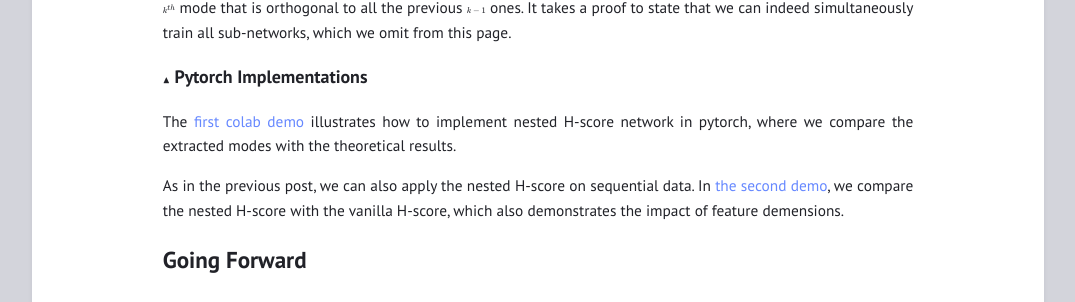
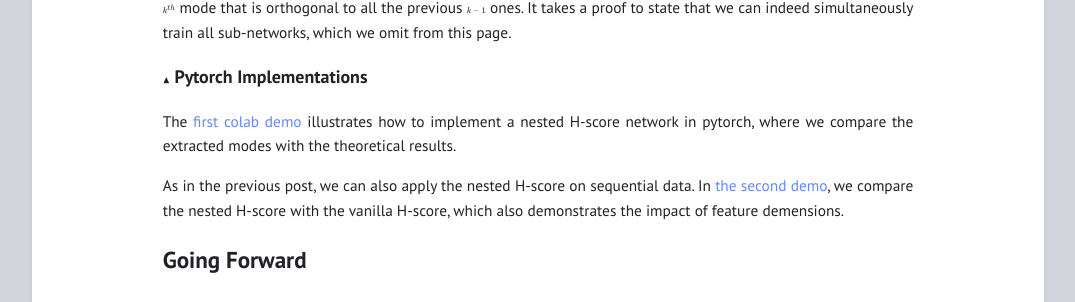
Before and after one commit to gilearning/gilearning.github.io, a Jekyll site: the page built from _posts/2022-09-08-NestedHScore.md, in a window 1280 px wide and 900 px high, scrolled down 4953 px. Shown: the part 264-566 px from the top of the window, without its empty margins (102-1177 px from the left). Built offline with Jekyll 4.4.1, drawn with Linux system fonts in a browser that asks for light colours; formulas are drawn with MathJax 3.

```diff
--- a/_posts/2022-09-08-NestedHScore.md
+++ b/_posts/2022-09-08-NestedHScore.md
@@ -133,7 +133,7 @@ Now the nested H-Score network that would generate orthogonal modes in descendin
 In the figure, we used the notation $f_{[k]} = [f_1, \ldots, f_k]$. Again, it is easier to understand the operation from sequential training. We can first train the $f_1, g_1$ block with the top H-Score box, and this finds the first mode $f^\ast_1, g^\ast_1 = \zeta_1(P_{\mathsf {xy}})$. After that, we train $f_2, g_2$ with the first mode freezed. The nested network ensures that the resulting mode to be orthogonal to the first mode, which by definition is the second mode $\zeta_2(P_{\mathsf {xy}})$. Following this sequence we can get the $k^{th}$ mode that is orthogonal to all the previous $k-1$ ones. It takes a proof to state that we can indeed simultaneously train all sub-networks, which we omit from this page.
 
 ### $\blacktriangle$ Pytorch Implementations
-The [first colab demo](https://colab.research.google.com/drive/1C9mdtDZ7GFvyiYxEboemJ3Ed18sUMkVB?usp=sharing) illustrates how to implement nested H-score network in pytorch, where we compare the extracted modes with the theoretical results.
+The [first colab demo](https://colab.research.google.com/drive/1C9mdtDZ7GFvyiYxEboemJ3Ed18sUMkVB?usp=sharing) illustrates how to implement a nested H-score network in pytorch, where we compare the extracted modes with the theoretical results.
 
 As in the previous post, we can also apply the nested H-score on sequential data. In [the second demo](https://colab.research.google.com/drive/1JtjS1LfWpf0eWx3xWTKYlW1myCTE4vqb#scrollTo=mcfGopzulQsY), we compare the nested H-score with the vanilla H-score, which also demonstrates the impact of feature demensions.
 
```
